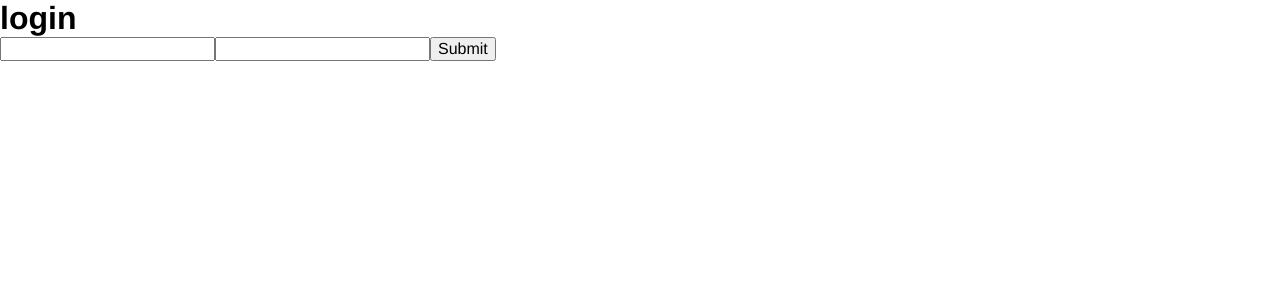
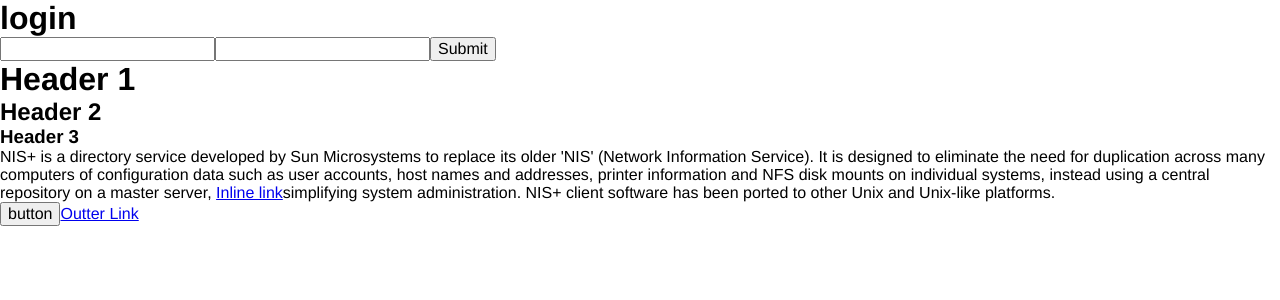
Before and after one commit to designdegenerate/linktomyself-frontend, a React (Create React App) app: page /login in a window 1280 px wide. Shown: the top 300 px of the page. Built offline with nearby package versions, Linux system fonts and the light colour scheme; a web font is replaced by a local one.

Commit message:
delete old App.js code

```diff
--- a/src/App.js
+++ /dev/null
@@ -1,29 +0,0 @@
-import './App.scss';
-import { Route, Routes } from 'react-router-dom';
-import HomePage from './pages/HomePage';
-import LoginPage from './pages/LoginPage';
-import Page from './pages/Page';
-import PrivacyPage from './pages/Privacy';
-import SignupPage from './pages/Signup';
-
-function App() {
-  return (
-    <div className="App">
-      <Routes>
-        {/*"static" pages*/}
-        <Route path="/" element={<HomePage/>}></Route>
-        <Route path="/privacy" element={<PrivacyPage/>}></Route>
-
-        {/*Auth pages*/}
-        <Route path="/login" element={<LoginPage/>}></Route>
-        <Route path="/signup" element={<SignupPage/>}></Route>
-
-        {/*User Pages*/}
-        <Route path="/p/:username" element={<Page/>}></Route>
-        <Route path="/p/:username/edit" element={<Page/>}></Route>
-      </Routes>
-    </div>
-  );
-}
-
-export default App;
--- a/src/App.scss
+++ /dev/null
@@ -1,8 +0,0 @@
-html {
-  color: var(--fg-color, --fallback-fg-color);
-  background-color: var(--bg-color, --fallback-bg-color);
-}
-
-html {
-  font-family: var(--sans);
-}
--- a/src/pages/Page.js
+++ b/src/pages/Page.js
@@ -12,7 +12,6 @@ import { fetchPage } from "../store/page/actions";
 export default function Page() {
   const dispatch = useDispatch();
   const params = useParams();
-
   useEffect(() => {
     dispatch(fetchPage(params.username));
   }, [])
```
Also changed, not shown: 1 other file (tests, documents, lock files or other folders).
